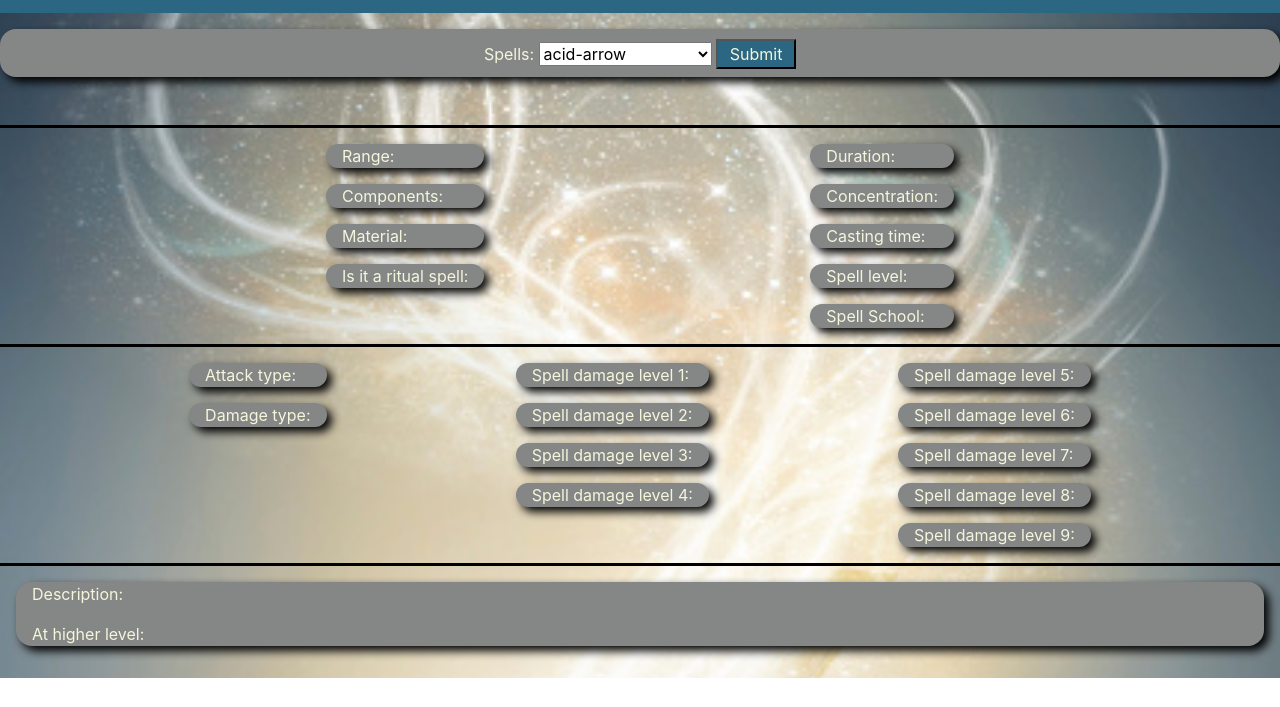
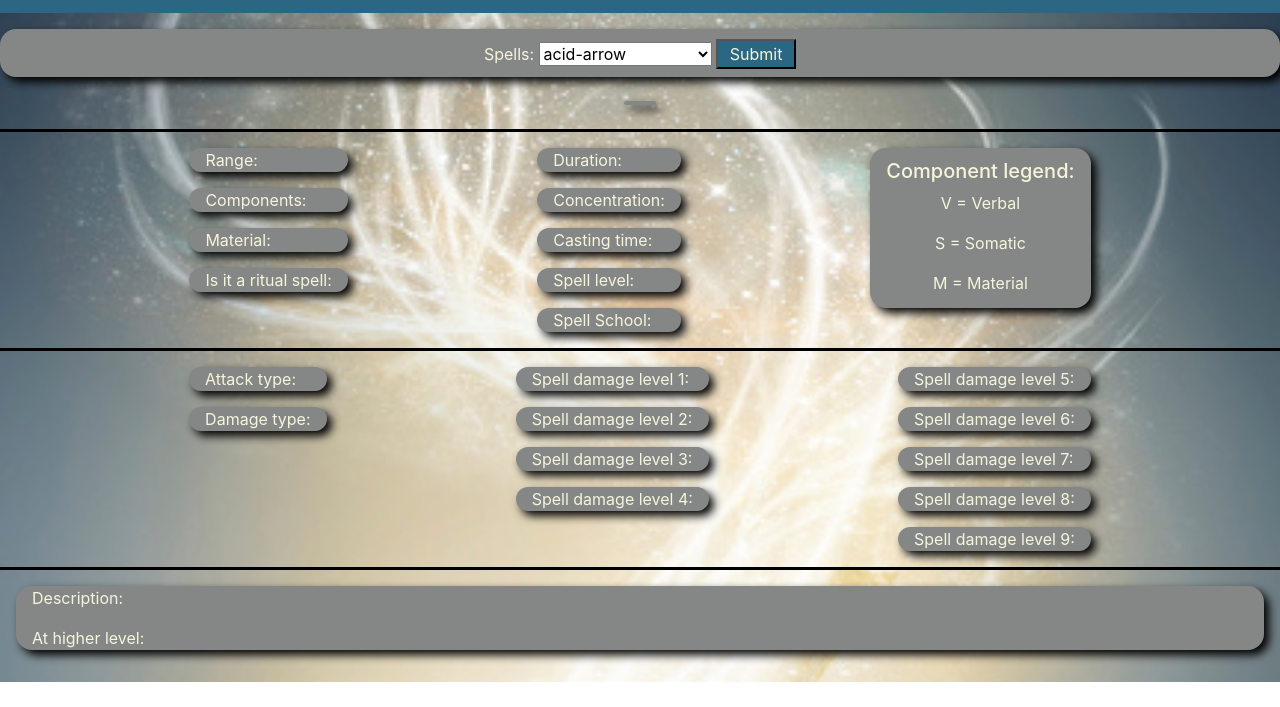
Before and after one commit to tjmer/capstone, a Flask app: page /spells in a window 1280 px wide. Shown: the part 93-800 px from the top of the page. Run offline with Flask 2, Linux system fonts and the light colour scheme; some libraries are stand-ins or nearby versions; some web fonts are replaced.

Commit message:
Added component legend

```diff
--- a/the_assistant/static/main.css
+++ b/the_assistant/static/main.css
@@ -637,6 +637,22 @@
     margin-bottom: 1.5rem;
     padding-left: 1rem;
     padding-right: 1rem;
+    padding-bottom: .3rem;
     border-radius: 1rem;
     box-shadow: 5px 5px 10px black;
 }
+
+.spell-sect-comp{
+    display: flex;
+    flex-direction: column;
+    justify-content: center;
+    align-items: center;
+    color: beige;
+    background-color: #858786;
+    padding-top: .8rem;
+    padding-left: 1rem;
+    padding-right: 1rem;
+    border-radius: 1rem;
+    height: 10rem;
+    box-shadow: 5px 5px 10px black;
+}
--- a/the_assistant/templates/spells.html
+++ b/the_assistant/templates/spells.html
@@ -30,6 +30,12 @@
                 <p class="spell-sect">Spell level: {{ slevel }}</p>
                 <p class="spell-sect">Spell School: {{ sschool }}</p>
             </section>
+            <section class="spell-sect-comp">
+                <h5>Component legend:</h5>
+                <p>V = Verbal</p>
+                <p>S = Somatic</p>
+                <p>M = Material</p>
+            </section>
         </section>
         <section id="spell-damage">
             <section id="spell-damage-type">
```
